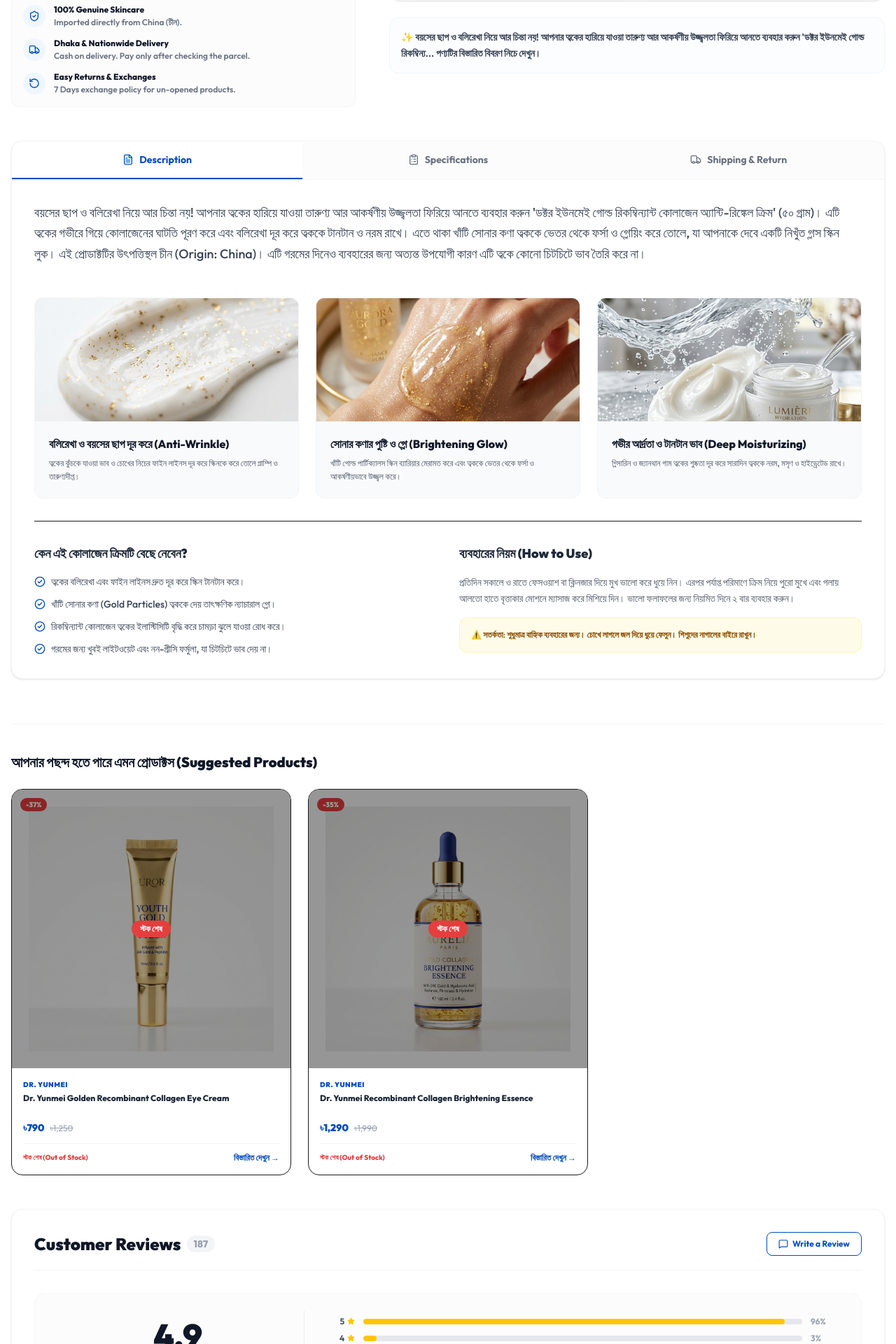
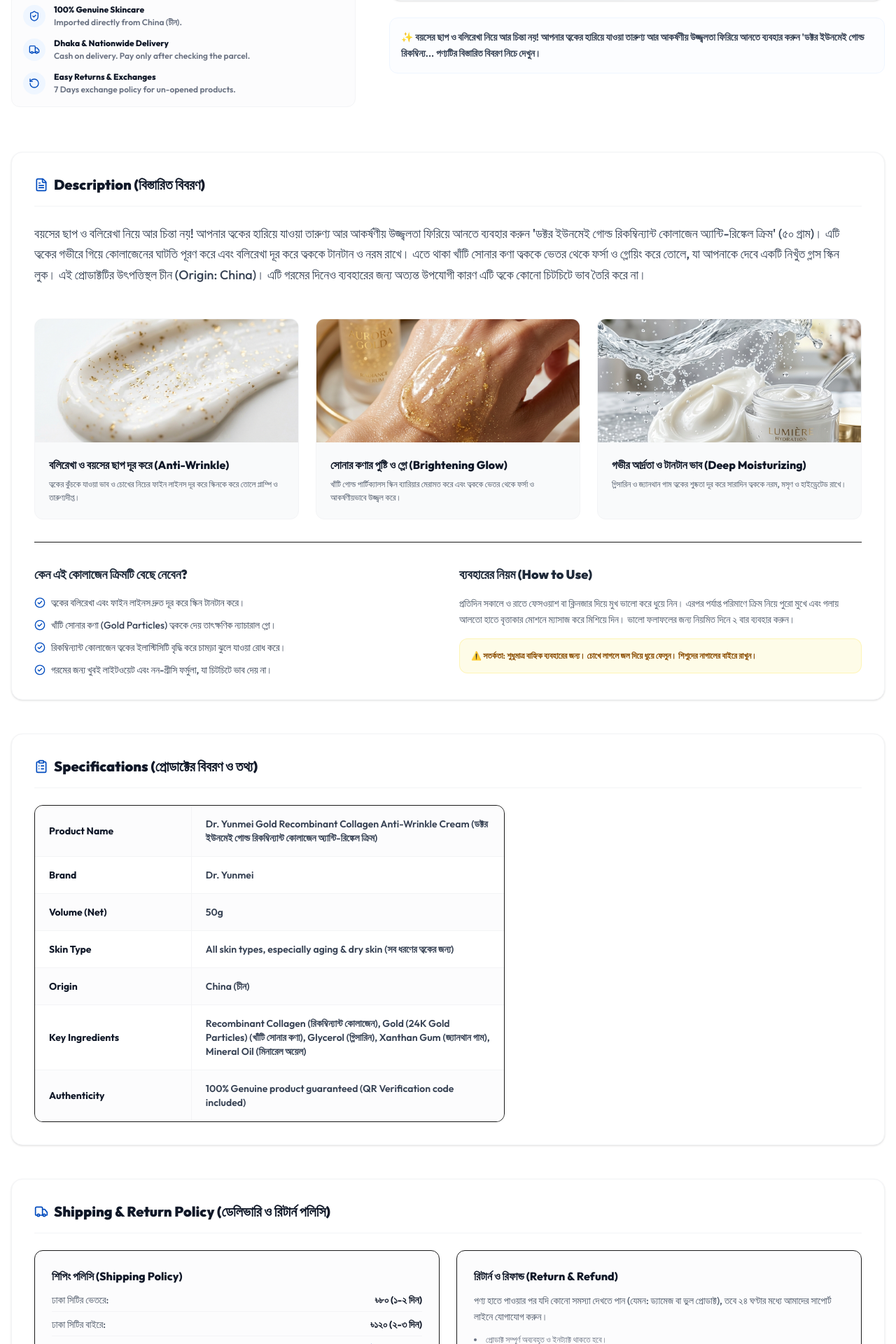
Before and after one commit to sajidhossain8272/ersbeauty, a Next.js app: page /product/dr-yunmei-collagen-anti-wrinkle-cream in a window 1280 px wide. Shown: the part 880-2800 px from the top of the page at 70% size. Built offline with nearby package versions, Linux system fonts and the light colour scheme.

Commit message:
Change product detail layout to show description, specifications, and shipping sequentially on scroll instead of tabs

```diff
--- a/components/ProductTabs.tsx
+++ b/components/ProductTabs.tsx
@@ -1,6 +1,6 @@
 'use client';
 
-import React, { useState } from 'react';
+import React from 'react';
 import { FileText, ClipboardList, Truck, Sparkles, CheckCircle2 } from 'lucide-react';
 import Image from 'next/image';
 
@@ -20,14 +20,6 @@
 }
 
 export default function ProductTabs({ id, description, ingredients, highlights, brand, name }: ProductTabsProps) {
-  const [activeTab, setActiveTab] = useState<'description' | 'specifications' | 'shipping'>('description');
-
-  const tabs = [
-    { id: 'description', label: 'Description', icon: FileText },
-    { id: 'specifications', label: 'Specifications', icon: ClipboardList },
-    { id: 'shipping', label: 'Shipping & Return', icon: Truck },
-  ] as const;
-
   // Dynamic Bengali marketing text based on product ID
   const isEyeCream = id === 'ersbeauty-collagen-eye-cream';
   const isEssence = id === 'ersbeauty-collagen-brightening-essence';
@@ -66,35 +58,16 @@
       : "প্রতিদিন সকালে ও রাতে ফেসওয়াশ বা ক্লিনজার দিয়ে মুখ ভালো করে ধুয়ে নিন। এরপর পর্যাপ্ত পরিমাণে ক্রিম নিয়ে পুরো মুখে এবং গলায় আলতো হাতে বৃত্তাকার মোশনে ম্যাসাজ করে মিশিয়ে দিন। ভালো ফলাফলের জন্য নিয়মিত দিনে ২ বার ব্যবহার করুন।";
 
   return (
-    <div className="w-full bg-white rounded-2xl border border-gray-100 shadow-sm overflow-hidden mt-12">
-      {/* Tab Navigation */}
-      <div className="flex border-b border-gray-100 bg-gray-50/50">
-        {tabs.map((tab) => {
-          const IconComp = tab.icon;
-          const isActive = activeTab === tab.id;
-          return (
-            <button
-              key={tab.id}
-              onClick={() => setActiveTab(tab.id)}
-              className={`flex-1 py-4 px-6 text-sm font-bold flex items-center justify-center gap-2 border-b-2 transition-all duration-200 cursor-pointer ${
-                isActive
-                  ? 'border-brand-blue text-brand-blue bg-white'
-                  : 'border-transparent text-gray-500 hover:text-gray-900 hover:bg-gray-50/30'
-              }`}
-            >
-              <IconComp size={16} />
-              <span>{tab.label}</span>
-            </button>
-          );
-        })}
-      </div>
+    <div className="w-full space-y-12 mt-16">
 
-      {/* Tab Content */}
-      <div className="p-6 md:p-8">
+      {/* 1. Description & Highlights Section */}
+      <div className="w-full bg-white rounded-2xl border border-gray-100 shadow-sm p-6 md:p-8">
+        <h3 className="text-xl font-black text-gray-900 border-b border-gray-100 pb-4 mb-6 flex items-center gap-2">
+          <FileText className="text-brand-blue" size={20} />
+          <span>Description (বিস্তারিত বিবরণ)</span>
+        </h3>
 
-        {/* Tab 1: Description */}
-        {activeTab === 'description' && (
-          <div className="space-y-8 animate-fadeIn">
+        <div className="space-y-8">
           {/* Main paragraph */}
           <div className="prose max-w-none">
             <p className="text-gray-700 text-base md:text-lg leading-relaxed font-medium">
@@ -161,11 +134,15 @@
             </div>
           </div>
         </div>
-        )}
+      </div>
 
-        {/* Tab 2: Specifications */}
-        {activeTab === 'specifications' && (
-          <div className="animate-fadeIn">
+      {/* 2. Specifications Section */}
+      <div className="w-full bg-white rounded-2xl border border-gray-100 shadow-sm p-6 md:p-8">
+        <h3 className="text-xl font-black text-gray-900 border-b border-gray-100 pb-4 mb-6 flex items-center gap-2">
+          <ClipboardList className="text-brand-blue" size={20} />
+          <span>Specifications (প্রোডাক্টের বিবরণ ও তথ্য)</span>
+        </h3>
+
         <div className="max-w-2xl overflow-hidden rounded-xl border border-gray-150">
           <table className="w-full text-left border-collapse text-sm">
             <tbody>
@@ -190,20 +167,23 @@
           </table>
         </div>
       </div>
-        )}
 
-        {/* Tab 3: Shipping & Return */}
-        {activeTab === 'shipping' && (
-          <div className="space-y-6 animate-fadeIn">
+      {/* 3. Shipping & Return Section */}
+      <div className="w-full bg-white rounded-2xl border border-gray-100 shadow-sm p-6 md:p-8">
+        <h3 className="text-xl font-black text-gray-900 border-b border-gray-100 pb-4 mb-6 flex items-center gap-2">
+          <Truck className="text-brand-blue" size={20} />
+          <span>Shipping & Return Policy (ডেলিভারি ও রিটার্ন পলিসি)</span>
+        </h3>
+
         <div className="grid grid-cols-1 md:grid-cols-2 gap-6">
-              <div className="border border-gray-150 p-6 rounded-xl space-y-3">
+          <div className="border border-gray-150 p-6 rounded-xl space-y-3 bg-gray-50/50">
             <h4 className="font-extrabold text-gray-900 text-base">শিপিং পলিসি (Shipping Policy)</h4>
             <ul className="space-y-2 text-sm text-gray-600 font-medium">
-                  <li className="flex justify-between border-b border-gray-50 pb-1.5">
+              <li className="flex justify-between border-b border-gray-100 pb-1.5">
                 <span>ঢাকা সিটির ভেতরে:</span>
                 <span className="font-bold text-gray-900">৳৮০ (১-২ দিন)</span>
               </li>
-                  <li className="flex justify-between border-b border-gray-50 pb-1.5">
+              <li className="flex justify-between border-b border-gray-100 pb-1.5">
                 <span>ঢাকা সিটির বাইরে:</span>
                 <span className="font-bold text-gray-900">৳১২০ (২-৩ দিন)</span>
               </li>
@@ -217,7 +197,7 @@
             </p>
           </div>
 
-              <div className="border border-gray-150 p-6 rounded-xl space-y-3">
+          <div className="border border-gray-150 p-6 rounded-xl space-y-3 bg-gray-50/50">
             <h4 className="font-extrabold text-gray-900 text-base">রিটার্ন ও রিফান্ড (Return & Refund)</h4>
             <p className="text-sm text-gray-600 leading-relaxed font-medium">
               পণ্য হাতে পাওয়ার পর যদি কোনো সমস্যা দেখতে পান (যেমন: ড্যামেজ বা ভুল প্রোডাক্ট), তবে ২৪ ঘণ্টার মধ্যে আমাদের সাপোর্ট লাইনে যোগাযোগ করুন।
@@ -230,9 +210,6 @@
           </div>
         </div>
       </div>
-        )}
-
-      </div>
     </div>
   );
 }
```
Lines whose indentation alone changed are shown as unchanged.
